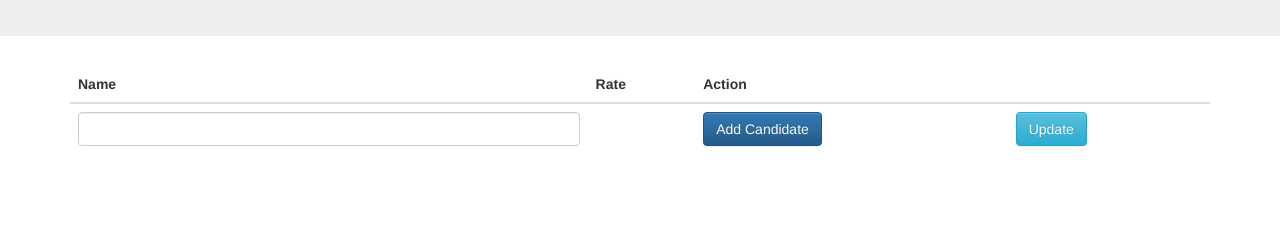
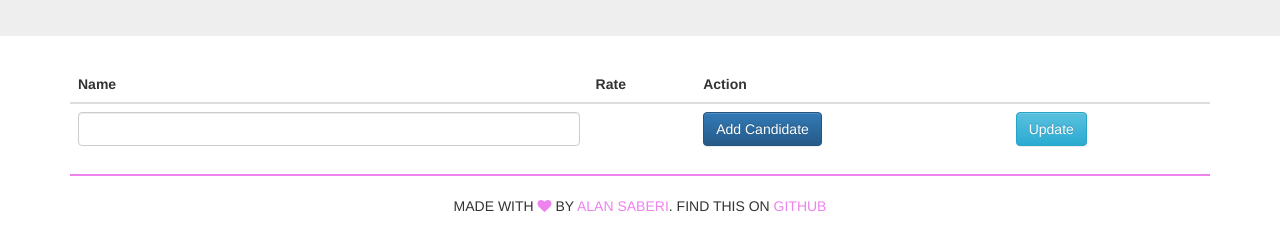
Before and after one commit to alireza-saberi/rating-HEC, a website: page index.html in a window 1280 px wide. Shown: the part 209-460 px from the top of the page. Drawn offline with nearby package versions, Linux system fonts and the light colour scheme.

Commit message:
feat: footer is added
    footer is added and the styling for is added.

```diff
--- a/css/main.css
+++ b/css/main.css
@@ -3,3 +3,13 @@
 /* ==========================================================================
    Author's custom styles
    ========================================================================== */
+
+.color-violet {
+	color: violet;
+}
+
+hr {
+	background-color: violet;
+	height: 2px;
+	border: none;
+}
--- a/index.html
+++ b/index.html
@@ -19,6 +19,7 @@
             }
         </style>
         <link rel="stylesheet" href="css/bootstrap-theme.min.css">
+        <link rel="stylesheet" href="https://maxcdn.bootstrapcdn.com/font-awesome/4.4.0/css/font-awesome.min.css">
         <link rel="stylesheet" href="css/main.css">
 
         <script src="js/vendor/modernizr-2.8.3-respond-1.4.2.min.js"></script>
@@ -68,7 +69,7 @@
               <th>&nbsp;</th>
             </tr>
           </thead>
-          <tbody class="table-striped">
+          <tbody class="table-striped table-hover">
             <tr>
               <td><input type="text" class="form-control"></td>
               <td>&nbsp;</td>
@@ -77,6 +78,8 @@
             </tr>
           </tbody>
         </table>
+        <hr class="color-violet">
+        <footer class="text-center" data-ng-controller="footerController"> MADE WITH <i class="fa fa-heart color-violet"></i> BY <span class="color-violet">ALAN SABERI</span>. FIND THIS ON <a href="https://github.com/alireza-saberi/rating-HEC" target="_bank"><span class="color-violet">GITHUB</span></a></footer>
     </div>
  <script src="//ajax.googleapis.com/ajax/libs/jquery/1.11.2/jquery.min.js"></script>
         <script>window.jQuery || document.write('<script src="js/vendor/jquery-1.11.2.min.js"><\/script>')</script>
```
